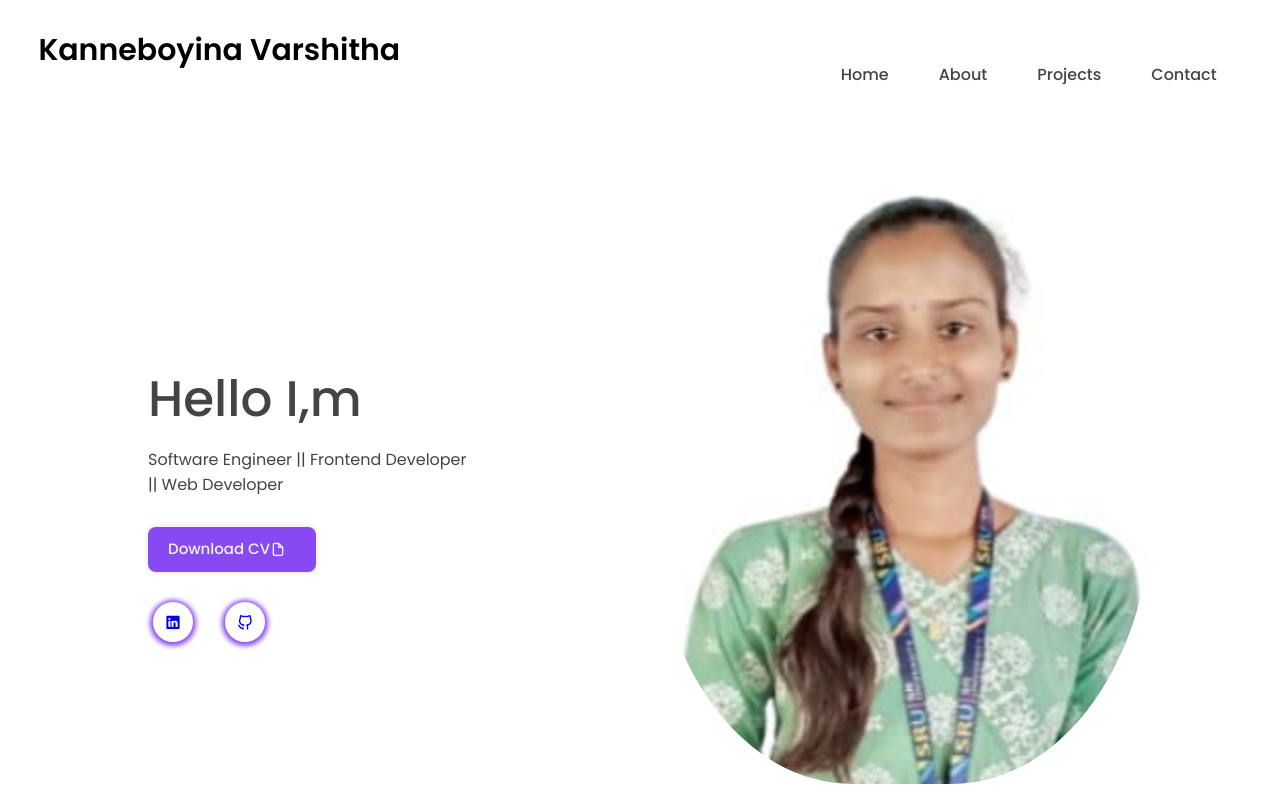
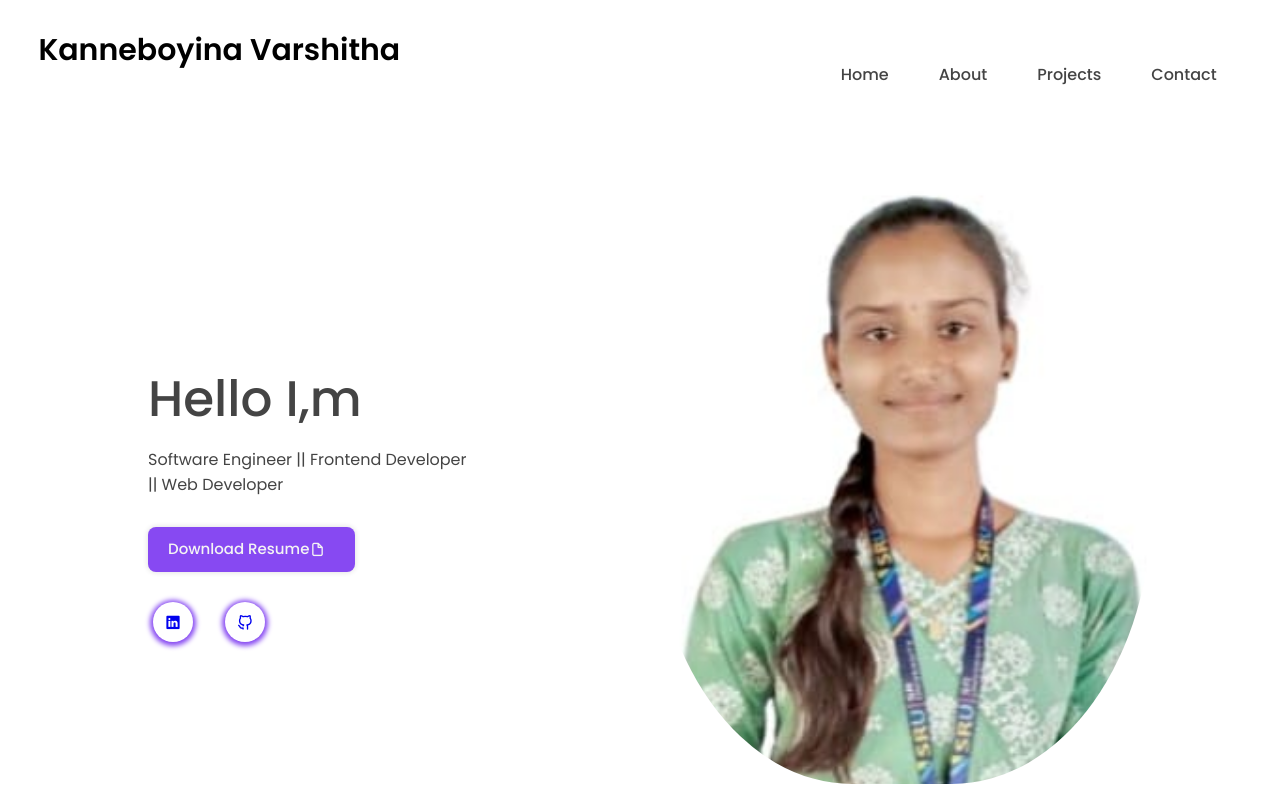
Before and after one commit to KANNEBOINAVARSHITHA/portfolio, a plain HTML site: page index.html in a window 1280 px wide. Shown: the top 800 px of the page. Drawn offline with nearby package versions, Linux system fonts and the light colour scheme; a web font is replaced by a local one.

Commit message:
Update index.html

```diff
--- a/index.html
+++ b/index.html
@@ -59,7 +59,7 @@
                     </div>
                     <div class="text-btn">
 
-                        <button class="btn"><a href="C:\Users\varsh\Downloads\Kanneboyina Varshitha[Resume].pdf">Download CV<i class="uil uil-file"></i></a></button>
+                        <button class="btn"><a href="C:\Users\varsh\Downloads\Kanneboyina Varshitha[Resume].pdf">Download Resume<i class="uil uil-file"></i></a></button>
                     </div>
                     <div class="social_icons">
                         <div class="icon"><a href="https://www.linkedin.com/in/kanneboyina-varshitha-850523294"><i class="uil uil-linkedin"></i></a></div>
```
